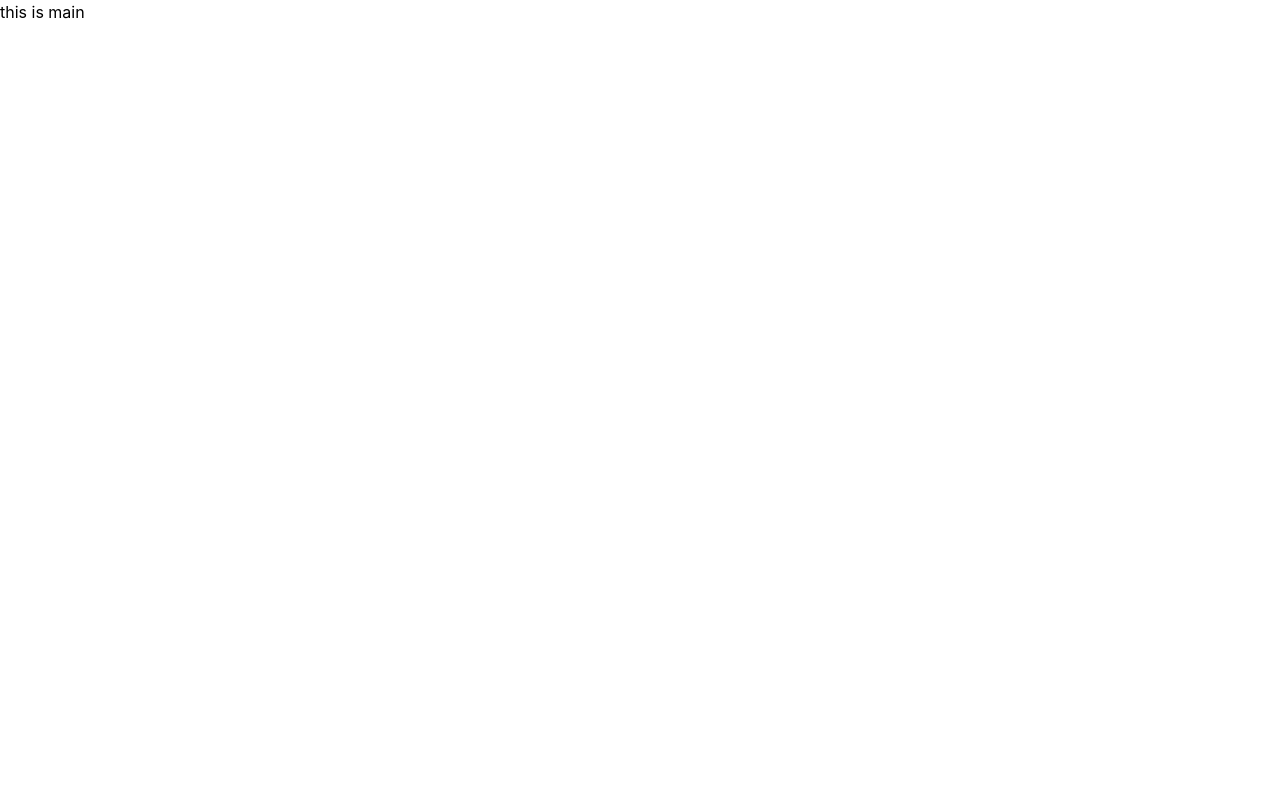
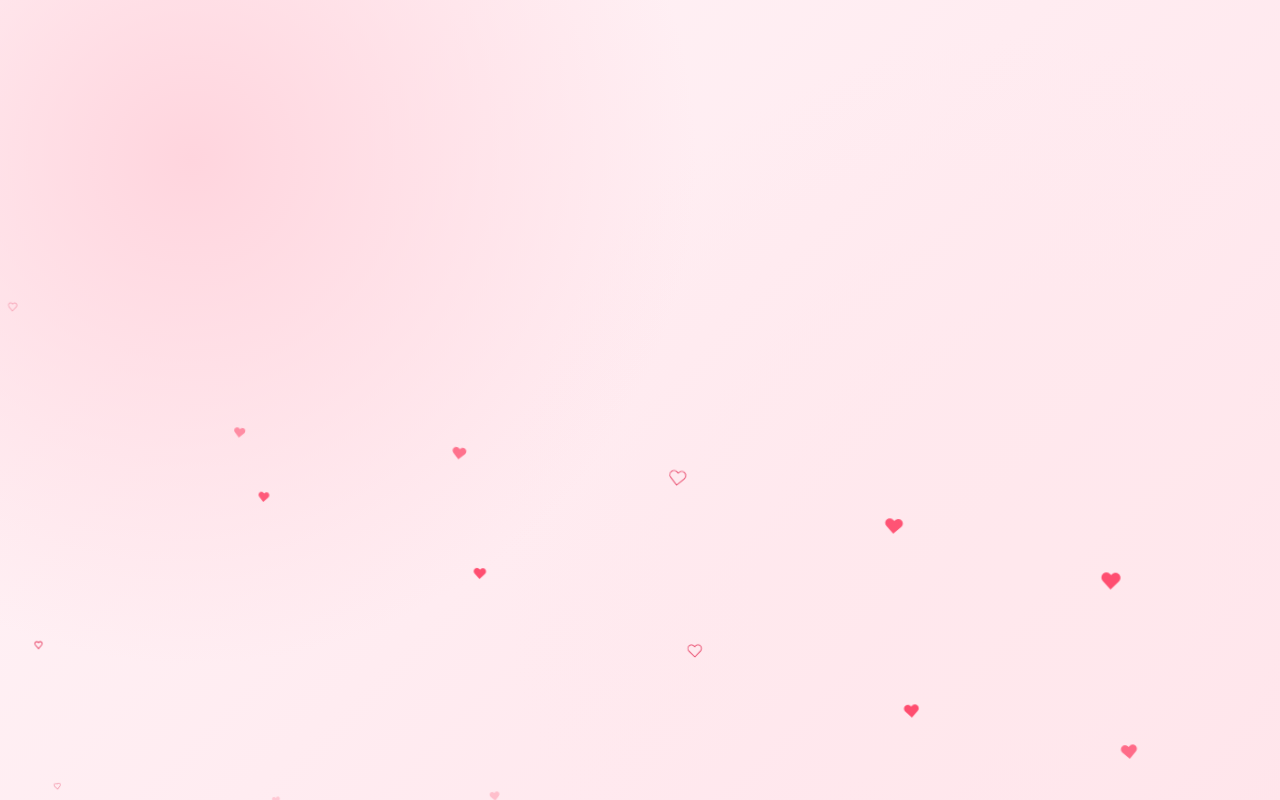
Before and after one commit to nakib360/funny-love-site, a React (Vite) app: page / in a window 1280 px wide. Built offline with nearby package versions, Linux system fonts and the light colour scheme.

Commit message:
add animated heart background and main content section

```diff
--- /dev/null
+++ b/src/Root/Main.css
@@ -0,0 +1,69 @@
+.love-scene {
+  position: relative;
+  min-height: 100vh;
+  overflow: hidden;
+  display: grid;
+  place-items: center;
+  background:
+    radial-gradient(circle at 15% 20%, #ffd5de 0%, transparent 40%),
+    radial-gradient(circle at 80% 70%, #ffe8ed 0%, transparent 45%),
+    linear-gradient(135deg, #fff5f8 0%, #ffe3ea 100%);
+}
+
+.hearts-layer {
+  position: absolute;
+  inset: 0;
+  pointer-events: none;
+}
+
+.heart {
+  position: absolute;
+  bottom: -20px;
+  line-height: 1;
+  opacity: 0;
+  animation-name: float-heart;
+  animation-timing-function: ease-in-out;
+  animation-iteration-count: infinite;
+}
+
+.heart.solid {
+  color: #ff2d55;
+}
+
+.heart.outlined {
+  color: transparent;
+  -webkit-text-stroke: 1px #e21a45;
+}
+
+.content {
+  position: relative;
+  z-index: 2;
+  text-align: center;
+}
+
+.content h1 {
+  margin: 0;
+  color: #b3113a;
+  font-size: clamp(1.8rem, 5vw, 3rem);
+  letter-spacing: 0.06em;
+}
+
+@keyframes float-heart {
+  0% {
+    transform: translate3d(0, 0, 0) scale(0.7) rotate(-8deg);
+    opacity: 0;
+  }
+
+  20% {
+    opacity: 0.85;
+  }
+
+  50% {
+    transform: translate3d(16px, -45vh, 0) scale(1) rotate(8deg);
+  }
+
+  100% {
+    transform: translate3d(-14px, -110vh, 0) scale(0.9) rotate(-12deg);
+    opacity: 0;
+  }
+}
--- a/src/Root/Main.jsx
+++ b/src/Root/Main.jsx
@@ -1,8 +1,38 @@
+import "./Main.css";
+
+const hearts = Array.from({ length: 42 }, (_, i) => ({
+  id: i,
+  left: `${(i * 17) % 100}%`,
+  delay: `${(i * 0.35).toFixed(2)}s`,
+  duration: `${8 + (i % 7)}s`,
+  size: `${10 + (i % 6) * 3}px`,
+  type: i % 3 === 0 ? "heart outlined" : "heart solid",
+}));
+
 const Main = () => {
   return (
-    <div>
-      this is main
-    </div>
+    <main className="love-scene">
+      <div className="hearts-layer" aria-hidden="true">
+        {hearts.map((heart) => (
+          <span
+            key={heart.id}
+            className={heart.type}
+            style={{
+              left: heart.left,
+              animationDelay: heart.delay,
+              animationDuration: heart.duration,
+              fontSize: heart.size,
+            }}
+          >
+            ♥
+          </span>
+        ))}
+      </div>
+
+      <section className="content">
+
+      </section>
+    </main>
   );
 };
 
```
